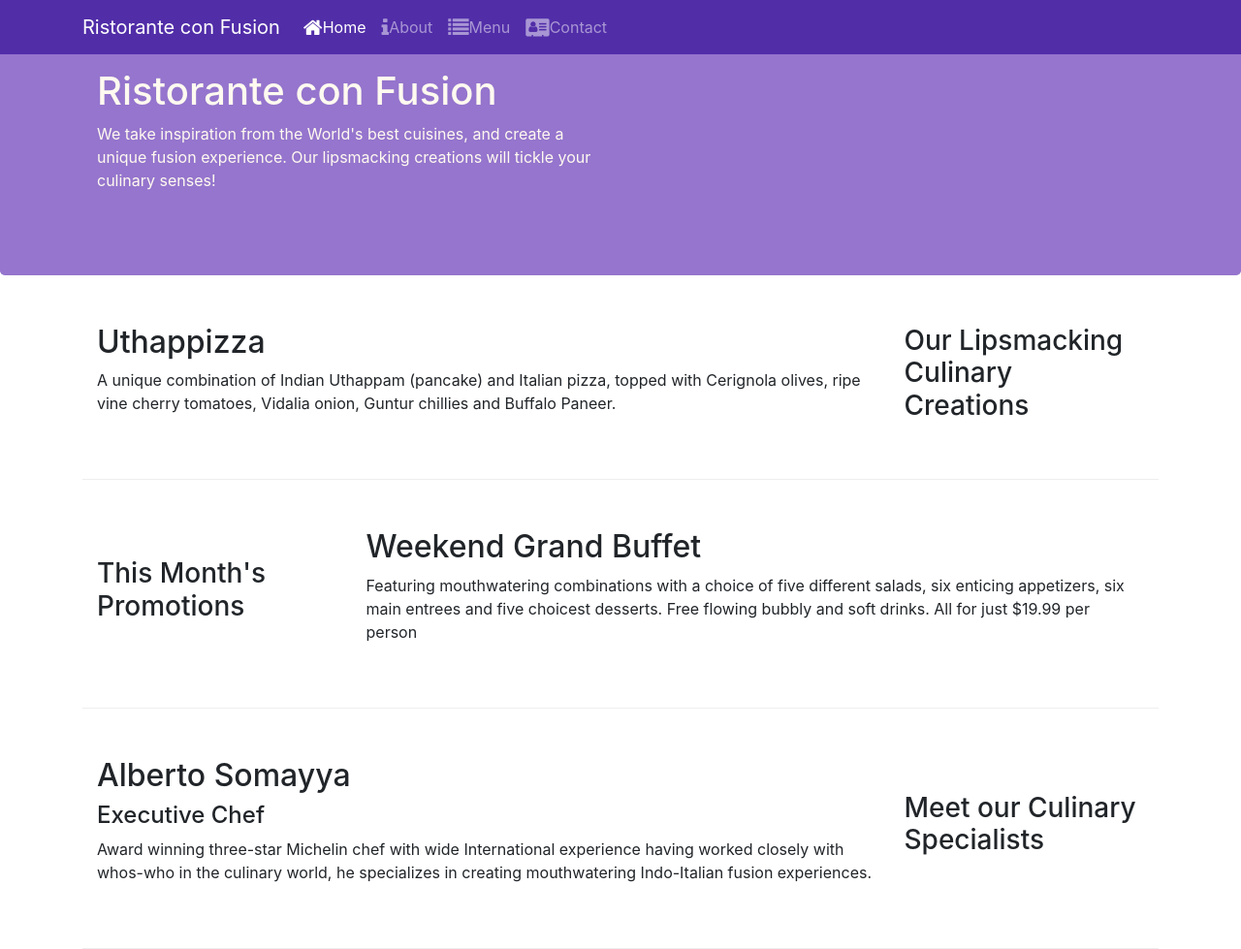
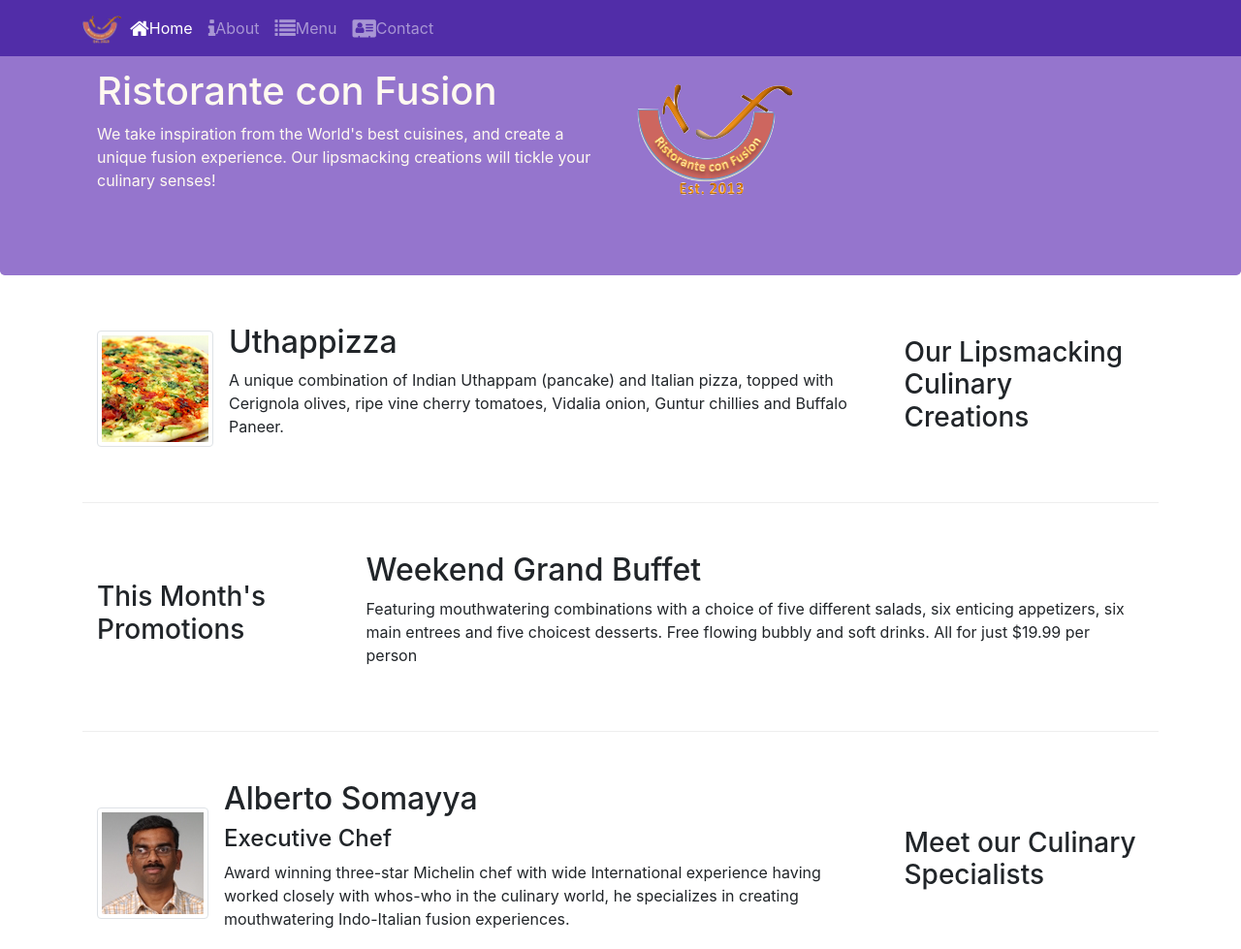
Before and after one commit to zaharsm/restaurant, a website: page index.html in a window 1280 px wide. Shown: the top 979 px of the page at 97% size. Drawn offline with nearby package versions, Linux system fonts and the light colour scheme.

Commit message:
added media content

```diff
--- a/index.html
+++ b/index.html
@@ -31,7 +31,6 @@
   <body>
     <nav class="navbar navbar-dark navbar-expand-sm fixed-top">
       <div class="container">
-        <a class="navbar-brand" href="#">Ristorante con Fusion</a>
         <button
           class="navbar-toggler"
           type="button"
@@ -43,6 +42,9 @@
         >
           <span class="navbar-toggler-icon"></span>
         </button>
+        <a class="navbar-brand mr-auto" href="#"
+          ><img src="img/logo.png" height="30" width="41"
+        /></a>
 
         <div class="collapse navbar-collapse" id="navbarSupportedContent">
           <ul class="navbar-nav mr-auto">
@@ -81,7 +83,9 @@
               your culinary senses!
             </p>
           </div>
-          <div class="col-12 col-sm"></div>
+          <div class="col-12 col-sm align-self-center">
+            <img src="img/logo.png" class="img-fluid" />
+          </div>
         </div>
       </div>
     </header>
@@ -92,14 +96,20 @@
           <h3>Our Lipsmacking Culinary Creations</h3>
         </div>
         <div class="col col-sm order-sm-first col-md">
-          <h2>Uthappizza</h2>
-          <p class="d-none d-lg-block">
-            A unique combination of Indian Uthappam (pancake) and Italian pizza,
-            topped with Cerignola olives, ripe vine cherry tomatoes, Vidalia
-            onion, Guntur chillies and Buffalo Paneer.
-          </p>
+          <div class="media">
+            <img class="d-flex mr-3 img-thumbnail align-self-center"
+                    src="img/uthappizza.png" alt="Uthappizza">
+            <div class="media-body">
+                <h2 class="mt-0">Uthappizza</h2>
+                <p class="d-none d-sm-block">A unique combination of Indian Uthappam (pancake) and
+                    Italian pizza, topped with Cerignola olives, ripe vine
+                    cherry tomatoes, Vidalia onion, Guntur chillies and
+                    Buffalo Paneer.</p>
+            </div>
+           </div>
+          </div>
         </div>
-      </div>
+
 
       <div class="row row-content align-items-center">
         <div class="col-12 col-sm-4 col-md-3">
@@ -121,18 +131,23 @@
           <h3>Meet our Culinary Specialists</h3>
         </div>
         <div class="col col-sm order-sm-first col-md">
-          <h2>Alberto Somayya</h2>
-          <h4>Executive Chef</h4>
-          <p class="d-none d-lg-block">
-            Award winning three-star Michelin chef with wide International
-            experience having worked closely with whos-who in the culinary
-            world, he specializes in creating mouthwatering Indo-Italian fusion
-            experiences.
-          </p>
+          <div class="media">
+            <img class="d-flex mr-3 img-thumbnail align-self-center"
+                    src="img/alberto.png" alt="Alberto Somayya">
+            <div class="media-body">
+                <h2 class="mt-0">Alberto Somayya</h2>
+                <h4>Executive Chef</h4>
+                <p class="d-none d-sm-block">Award winning three-star Michelin chef with wide
+                    International experience having worked closely with
+                    whos-who in the culinary world, he specializes in
+                    creating mouthwatering Indo-Italian fusion experiences.
+                    </p>
+            </div>
+         </div>
         </div>
       </div>
     </div>
-
+  </div>
     <footer class="footer">
       <div class="container">
         <div class="row">
```
Also changed, not shown: aboutus.html (+6 -2 lines), contactus.html (+6 -2 lines), img/alberto.png (added), img/buffet.png (added), img/logo.png (added), img/uthappizza.png (added), 1 other file.
